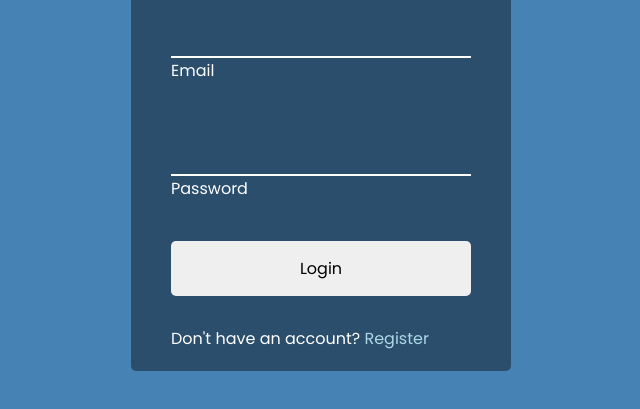
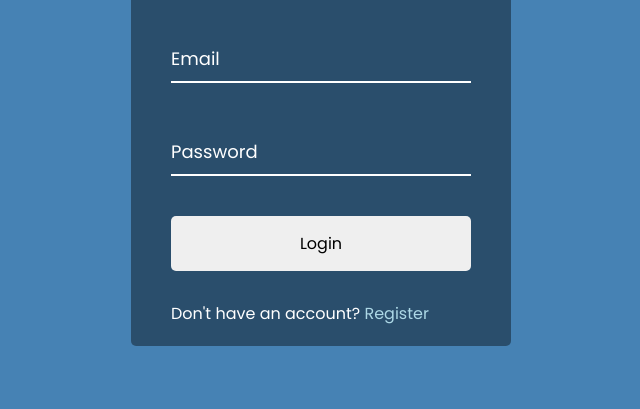
Before and after one commit to HanningtoneM/Login-Form, a plain HTML site: page index.html in a window 1280 px wide. Shown: the part 261-670 px from the top of the page, without its empty margins (319-959 px from the left). Drawn offline with Linux system fonts and the light colour scheme.

Commit message:
Add form control

```diff
--- a/index.css
+++ b/index.css
@@ -80,3 +80,13 @@ body {
 .form-control input:valid {
     outline: none;
 }
+
+.form-control label {
+    position: absolute;
+    top: 15px;
+    left: 0;
+    font-size: 18px;
+    color: #fff;
+    pointer-events: none;
+    transition: .5s;
+}
```
